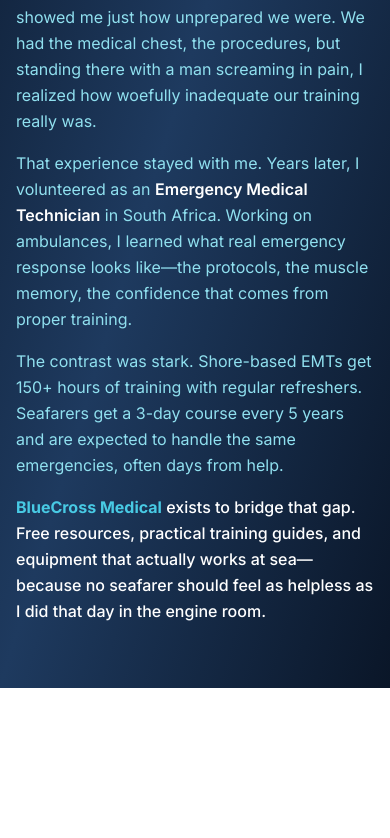
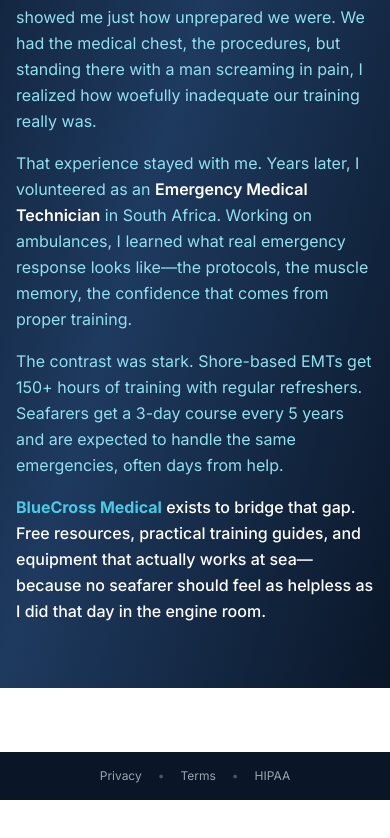
Before and after one commit to CaptPavlos/bluecross-medical, a React (Vite) app: page / in a window 390 px wide. Shown: the part 4546-5384 px from the top of the page. Before the commit the page ends 5298 px from the top, so only its background shows below. Built offline with nearby package versions, Linux system fonts and the light colour scheme; no server answers.

Commit message:
Add minimal mobile footer with legal links
- Mobile: Shows compact footer with Privacy, Terms, HIPAA links
- Desktop: Full footer with brand, contact, and all links
- Mobile footer positioned above bottom navigation

```diff
--- a/src/components/Layout/Footer.tsx
+++ b/src/components/Layout/Footer.tsx
@@ -9,6 +9,27 @@ function Footer() {
   const { isAdmin } = useAuth();
 
   return (
+    <>
+      {/* Mobile Footer - Minimal with legal links only */}
+      <footer className="md:hidden bg-brand-navy text-white py-4 mb-14">
+        <Container>
+          <div className="flex justify-center items-center gap-4 text-xs text-gray-400">
+            <Link to="/privacy" className="hover:text-brand-ocean transition-colors">
+              Privacy
+            </Link>
+            <span className="text-gray-600">•</span>
+            <Link to="/terms" className="hover:text-brand-ocean transition-colors">
+              Terms
+            </Link>
+            <span className="text-gray-600">•</span>
+            <Link to="/hipaa" className="hover:text-brand-ocean transition-colors">
+              HIPAA
+            </Link>
+          </div>
+        </Container>
+      </footer>
+
+      {/* Desktop Footer - Full version */}
       <footer className="hidden md:block bg-gradient-to-b from-brand-navy to-brand-navy text-white pt-12 pb-8 relative overflow-hidden">
         {/* Wave decoration at top */}
         <div className="absolute top-0 left-0 right-0 h-16 opacity-10">
@@ -104,6 +125,7 @@ function Footer() {
           </div>
         </Container>
       </footer>
+    </>
   );
 }
 
```
Lines whose indentation alone changed are shown as unchanged.
